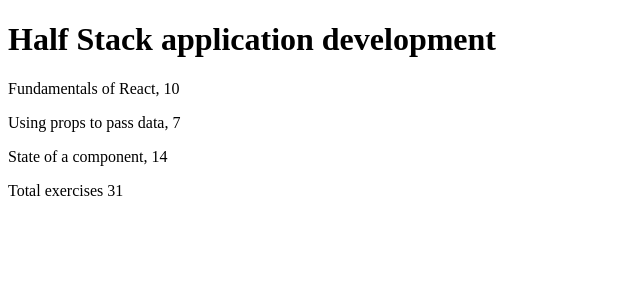
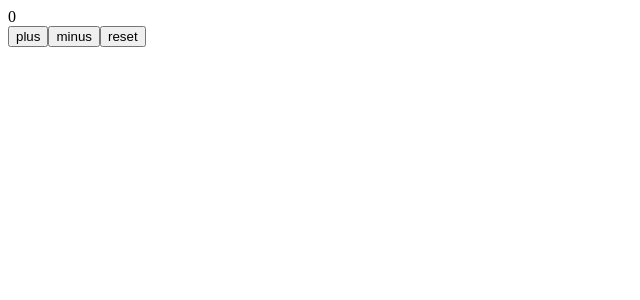
Before and after one commit to mateomcalli/FSO, a React (Vite) app in the folder part1/firstapp/: page / in a window 1280 px wide. Shown: the top 300 px of the page, without its empty margins (0-640 px from the left). Built offline with nearby package versions, Linux system fonts and the light colour scheme.

Commit message:
End of section 1c

```diff
--- a/part1/firstapp/src/App.jsx
+++ b/part1/firstapp/src/App.jsx
@@ -1,29 +1,34 @@
+import { useState } from 'react'
+
 const App = () => {
-  const course = {
-    name: 'Half Stack application development',
-    parts: [
-      {
-        name: 'Fundamentals of React',
-        exercises: 10
-      },
-      {
-        name: 'Using props to pass data',
-        exercises: 7
-      },
-      {
-        name: 'State of a component',
-        exercises: 14
-      }
-    ]
+  const [counter, setCounter] = useState(0)
+  console.log('rendering with counter value', counter)
+
+  const increaseByOne = () => {
+    console.log('increasing, value before', counter)
+    setCounter(counter + 1)
   }
+
+  const decreaseByOne = () => {
+    console.log('decreasing, value before', counter)
+    setCounter(counter - 1)
+  }
+
+  const setToZero = () => {
+    console.log('resetting to zero, value before', counter)
+    setCounter(0)
+  }
+
+  const Display = ({counter}) => <div>{counter}</div>
+
+  const Button = ({onClick, text}) => <button onClick={onClick}>{text}</button>
 
   return (
     <div>
-      <h1>{course.name}</h1>
-      <p>{course.parts[0].name}, {course.parts[0].exercises}</p>
-      <p>{course.parts[1].name}, {course.parts[1].exercises}</p>
-      <p>{course.parts[2].name}, {course.parts[2].exercises}</p>
-      <p>Total exercises {course.parts[0].exercises + course.parts[1].exercises + course.parts[2].exercises}</p>
+      <Display counter={counter}/>
+      <Button onClick={increaseByOne} text='plus'/>
+      <Button onClick={decreaseByOne} text='minus'/>
+      <Button onClick={setToZero} text='reset'/>
     </div>
   )
 }
```
